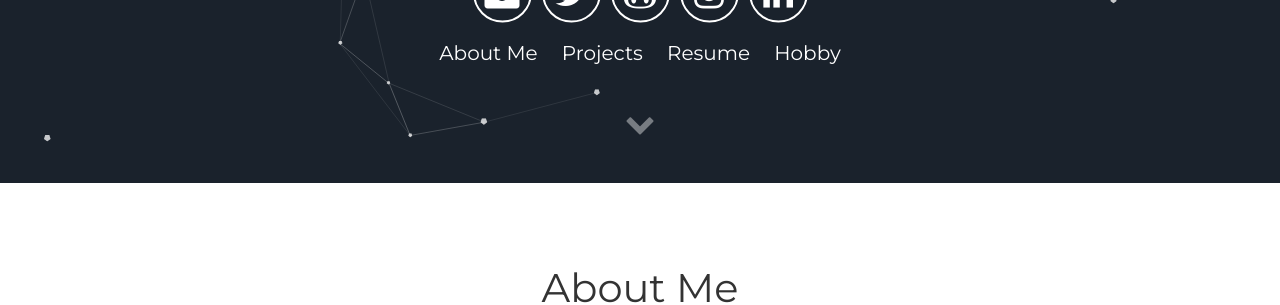
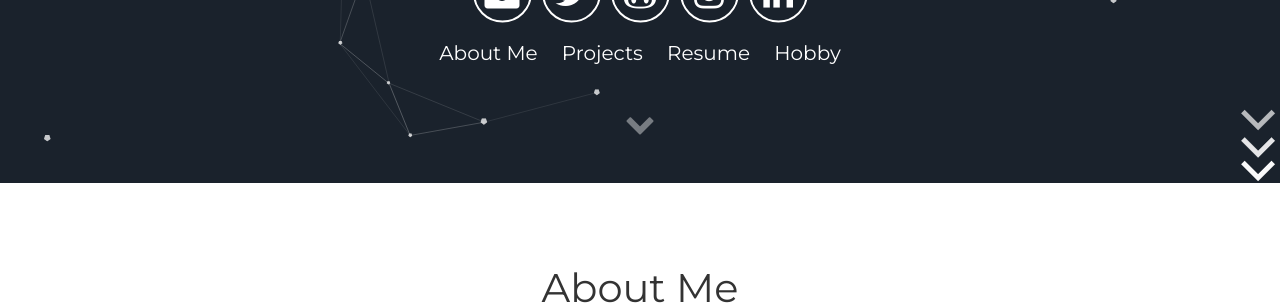
Before and after one commit to helloitsdaksh/portfolio, a Jekyll site: the page built from index.html, in a window 1280 px wide. Shown: the part 717-1022 px from the top of the page. Built offline with Jekyll 4.4.1, drawn with Linux system fonts in a browser that asks for light colours.

Commit message:
added hobby section

```diff
--- a/_includes/hobby.html
+++ b/_includes/hobby.html
@@ -1,7 +1,13 @@
 <div class="user-details">
   <h1>My Hobby</h1>
 </div>
-<button onclick="scrollToTop()" id="myBtn" title="Go to top">Top</button>
+<div class="arrow">
+    <button onclick="scrollToTop()">
+        <span></span>
+        <span></span>
+        <span></span>
+    </button>
+</div>
 <<div class="user-projects">
   <div id="slider1" class="slider">
     <div class="slide images-left"><img alt="Bryce Canyon National Park" src="assets/img/slider1/bryce1.jpeg" /></div>
@@ -99,27 +93,52 @@ function scrollFunction() {
     display: none;
   }
 
-#myBtn {
-  display: none;
-  position: fixed;
-  bottom: 20px;
-  right: 30px;
-  z-index: 99;
-  font-size: 18px;
-  border: none;
-  outline: none;
-  background-color: red;
-  color: white;
-  cursor: pointer;
-  padding: 15px;
-  border-radius: 4px;
+
+.arrow {
+    position: fixed;
+    bottom: 20px;
+    right: 20px;
+    cursor: pointer;
 }
 
-#myBtn:hover {
-  background-color: #555;
+.arrow button {
+    border: none;
+    background: none;
+    padding: 0;
+    cursor: pointer;
+    outline: none;
 }
 
-#myBtn::after {
-  content: "\25B2"; /* Caret symbol */
+.arrow span {
+    display: block;
+    width: 1.5vw;
+    height: 1.5vw;
+    border-bottom: 5px solid white;
+    border-right: 5px solid white;
+    transform: rotate(45deg);
+    margin: -10px;
+    animation: animate 2s infinite;
+}
+
+.arrow span:nth-child(2) {
+    animation-delay: -0.2s;
+}
+
+.arrow span:nth-child(3) {
+    animation-delay: -0.4s;
+}
+
+@keyframes animate {
+    0% {
+        opacity: 0;
+        transform: rotate(45deg) translate(-20px, -20px);
+    }
+    50% {
+        opacity: 1;
+    }
+    100% {
+        opacity: 0;
+        transform: rotate(45deg) translate(20px, 20px);
+    }
 }
 </style>
```
Also changed, not shown: other parts of _includes/hobby.html (+0 -12 lines).
